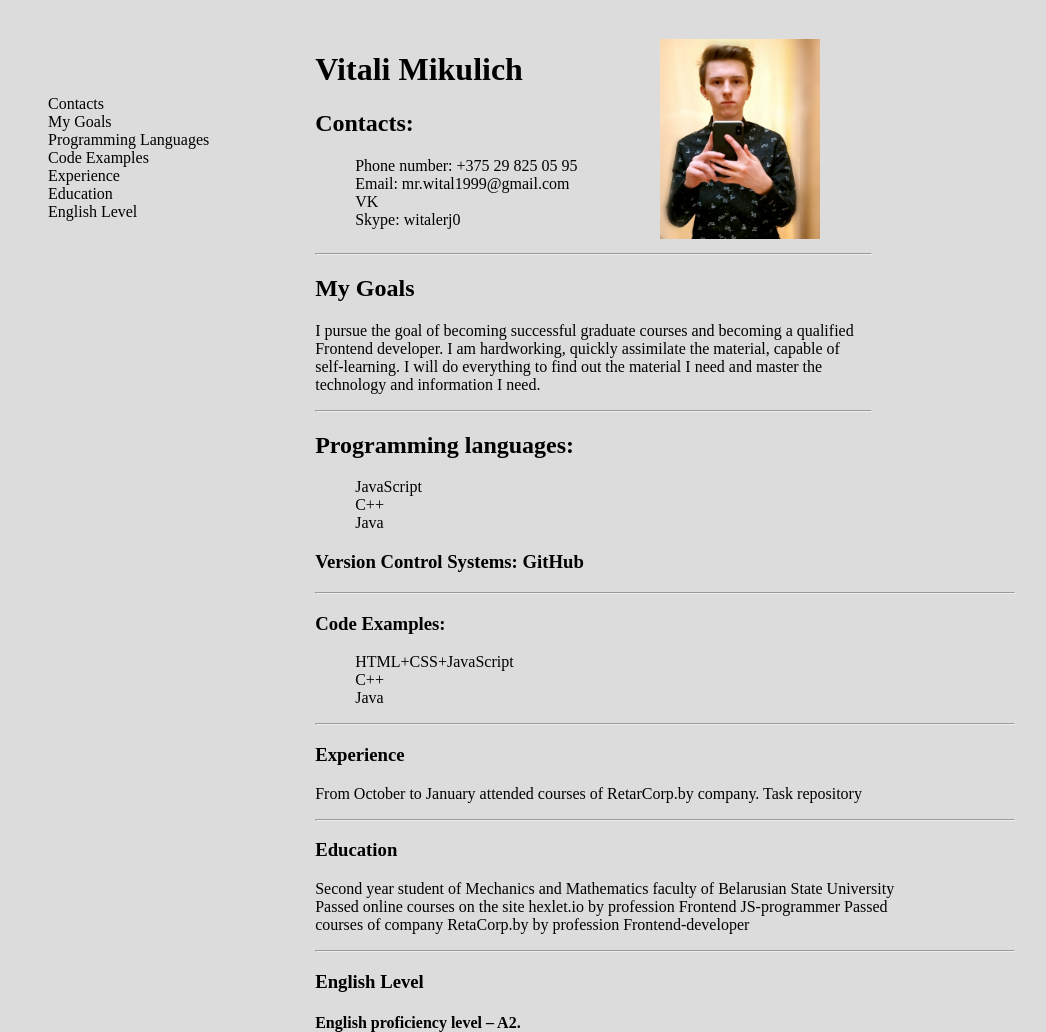
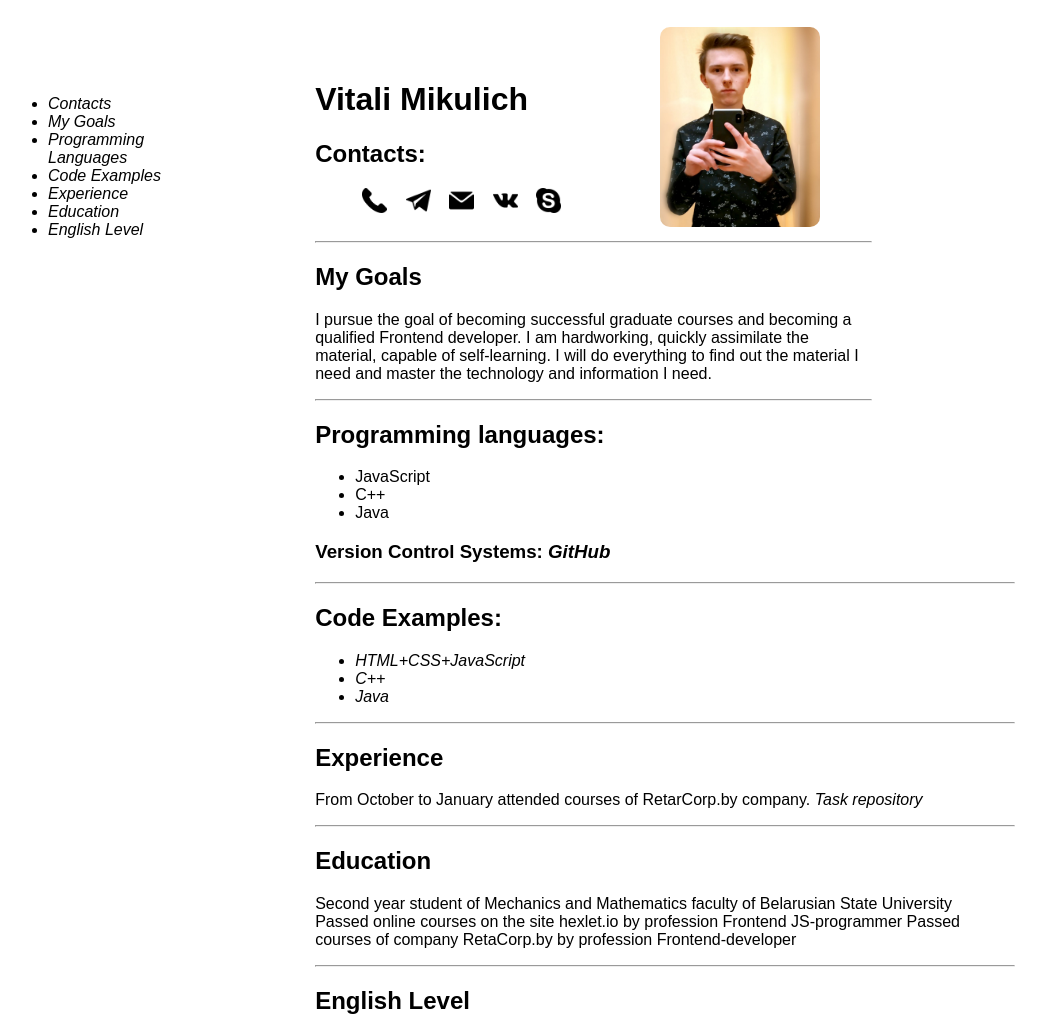
Before and after one commit to VitalyMikulich/rsschool-2019Q1-cv, a plain HTML site: page index.html in a window 1280 px wide. Shown: the top 1032 px of the page, without its empty margins (120-1166 px from the left). Drawn offline with Linux system fonts and the light colour scheme; a web font is replaced by a local one.

Commit message:
style changes

```diff
--- a/index.html
+++ b/index.html
@@ -5,12 +5,13 @@
     <meta http-equiv="X-UA-Compatible" content="IE=edge">
     <title>Summury</title>
     <meta name="viewport" content="width=device-width, initial-scale=1">
-    <link rel="stylesheet" type="text/css" media="screen" href="style.css">
+    <link rel="stylesheet" type="text/css" media="screen" href="styles/style.css">
+    <link href="https://fonts.googleapis.com/css?family=Sniglet" rel="stylesheet">
 </head>
 <body>
     <h1 class="vissualyhidden">Summury</h1>
     <div class="menu">
-            <ul>
+            <ul class="list">
                 <li><a href="#contacts">Contacts</a></li>
                 <li><a href="#goals">My Goals</a></li>
                 <li><a href="#prog-lang">Programming Languages</a></li>
@@ -27,15 +28,16 @@
             </div>
             <div id="contacts">
                     <h2>Contacts:</h2>
-                    <ul>
-                        <li>Phone number: <a href="tel:+375298250595">+375 29 825 05 95</a></li>
-                        <li>Email: <a href="mailto:mr.wital1999@gmail.com">mr.wital1999@gmail.com</a></li>
-                        <li><a href="https://vk.com/vitaly_mikulich" target="_blank">VK</a></li>
-                        <li>Skype: <a href="skype:witalerj0">witalerj0</a></li>
+                    <ul  class="logo-list">
+                        <li class="logo-li"><a href="tel:+375298250595"><img class="logo" src="assets/images/phone.png" alt="phone"></a></li>
+                        <li class="logo-li"><a href="tg:+375298250595"><img class="logo" src="assets/images/telegram.png" alt="phone"></a></li>
+                        <li class="logo-li"><a href="mailto:mr.wital1999@gmail.com"><img class="logo" src="assets/images/email.png" alt="email"></a></li>
+                        <li class="logo-li"><a href="https://vk.com/vitaly_mikulich" target="_blank"><img class="logo" src="assets/images/vk.png" alt="vk"></a></li>
+                        <li class="logo-li"><a href="skype:witalerj0"><img class="logo" src="assets/images/skype.png" alt="skype"></a></li>
                     </ul>
             </div>
         </div>
-        <img src="me.jpg" alt="My Photo">
+        <img class="me-photo" src="assets/images/me.jpg" alt="My Photo">
     </div>
     <div id="goals">
         <hr>
@@ -47,7 +49,7 @@
     <div id="prog-lang">
         <hr>
         <h2>Programming languages:</h2>
-        <ul>
+        <ul class="list">
             <li>JavaScript</li>
             <li>C++</li>
             <li>Java</li>
@@ -56,8 +58,8 @@
     </div>
     <div id="code-eg">
         <hr>
-        <h3>Code Examples:</h3>
-        <ul>
+        <h2>Code Examples:</h2>
+        <ul class="list">
             <li><a href="https://github.com/VitalyMikulich/retarcorp/tree/master/%D0%94%D0%97">HTML+CSS+JavaScript</a></li>
             <li><a href="https://github.com/VitalyMikulich/third-semester-Cpp">C++</a></li>
             <li><a href="https://github.com/VitalyMikulich/fourth-semester-Java">Java</a></li>
@@ -65,19 +67,19 @@
     </div>
     <div id="experience">
         <hr>
-        <h3>Experience</h3>
+        <h2>Experience</h2>
         <p>From October to January attended courses of RetarCorp.by company. <a href="https://github.com/VitalyMikulich/retarcorp/tree/master/%D0%94%D0%97">Task repository</a></p>
     </div>
     <div id="education">
         <hr>
-        <h3>Education</h3>
+        <h2>Education</h2>
         <p>Second year student of Mechanics and Mathematics faculty of Belarusian State University
                 Passed online courses on the site hexlet.io by profession Frontend JS-programmer
                 Passed courses of company RetaCorp.by by profession Frontend-developer</p>
     </div>
     <div id="english">
         <hr>
-        <h3>English Level</h3>
+        <h2>English Level</h2>
         <h4>English proficiency level – A2.</h4>
         <p>Got a strong base of English in school. Had a lot of practice of communication in travel in Poland and Lithuania.
              I actively communicate in English on some English-speaking resources and in online games.</p>
--- a/style.css
+++ /dev/null
@@ -1,100 +0,0 @@
-/* * {
-  margin: 0;
-  padding: 0;
-} */
-
-body {
-  width: 1024px;
-  margin: auto;
-  background-color: #dcdcdc;
-  margin-bottom: 50px;
-}
-
-.vissualyhidden {
-  position: absolute;
-  width: 1px;
-  height: 1px;
-  visibility: hidden;
-}
-
-a {
-  text-decoration: none;
-  color: black;
-}
-
-a:hover {
-  color: grey;
-}
-
-img {
-  width: 160px;
-  height: 200px;
-  position: relative;
-  top: -206px;
-  left: -212px;
-  float: right;
-}
-
-ul {
-  list-style-type: none;
-  margin-left: 0;
-}
-
-p {
-  width: 600px;
-}
-
-.name-contacts {
-  width: 660px;
-  margin-left: 30%;
-  margin-top: 30px;
-  display: inline-block;
-}
-
-.name {
-  margin-right: 100px;
-}
-
-.menu {
-  position: fixed;
-  top: 79px;
-  width: 202px;
-}
-
-.name-menu-img div {
-  display: inline-block;
-}
-
-#contacts {
-  width: 300px;
-}
-
-#goals {
-  width: 700px;
-  margin-left: 30%;
-}
-
-#english {
-  width: 700px;
-  margin-left: 30%;
-}
-
-#prog-lang {
-  width: 700px;
-  margin-left: 30%;
-}
-
-#code-eg {
-  width: 700px;
-  margin-left: 30%;
-}
-
-#experience {
-  width: 700px;
-  margin-left: 30%;
-}
-
-#education {
-  width: 700px;
-  margin-left: 30%;
-}
--- /dev/null
+++ b/styles/style.css
@@ -0,0 +1,96 @@
+
+
+body {
+  width: 1024px;
+  margin: 30px auto;
+  font-family: 'Sniglet', 'Arial', sans-serif;
+}
+
+.vissualyhidden {
+  position: absolute;
+  width: 1px;
+  height: 1px;
+  visibility: hidden;
+}
+
+a {
+  color: black;
+  font-style: italic;
+}
+
+a:link {
+  text-decoration: none;
+}
+
+a:hover {
+  text-decoration: underline;
+  transition: .3s;
+}
+
+.logo {
+  width: 25px;
+  height: 25px;
+}
+
+.logo:hover {
+  transform: rotate(360deg);
+  transition: .8s;
+}
+
+.me-photo {
+  position: relative;
+  top: -206px;
+  left: -212px;
+  float: right;
+  width: 160px;
+  height: 200px;
+  border-radius: 10px;
+}
+
+.logo-list {
+  list-style-type: none;
+}
+
+.logo-li {
+  display: inline-block;
+  margin: 0 7px;
+}
+
+p {
+  width: 680px;
+}
+
+.name-contacts {
+  width: 660px;
+  margin-left: 30%;
+  margin-top: 30px;
+  display: inline-block;
+}
+
+.name {
+  margin-right: 100px;
+}
+
+.menu {
+  position: fixed;
+  top: 79px;
+  width: 202px;
+}
+
+.name-menu-img div {
+  display: inline-block;
+}
+
+#contacts {
+  width: 300px;
+}
+
+#goals, #english, #prog-lang,#code-eg ,#experience ,#education {
+  width: 700px;
+  margin-left: 30%;
+}
+
+#goals:hover h2, #english:hover h2, #prog-lang:hover h2, #code-eg:hover h2, #experience:hover h2, #education:hover h2, #contacts:hover h2 {
+  color: red;
+  transition: .3s;
+}
```
Also changed, not shown: assets/images/email.png (added), assets/images/me.jpg (renamed from me.jpg), assets/images/phone.png (added), assets/images/skype.png (added), assets/images/telegram.png (added), assets/images/vk.png (added).
